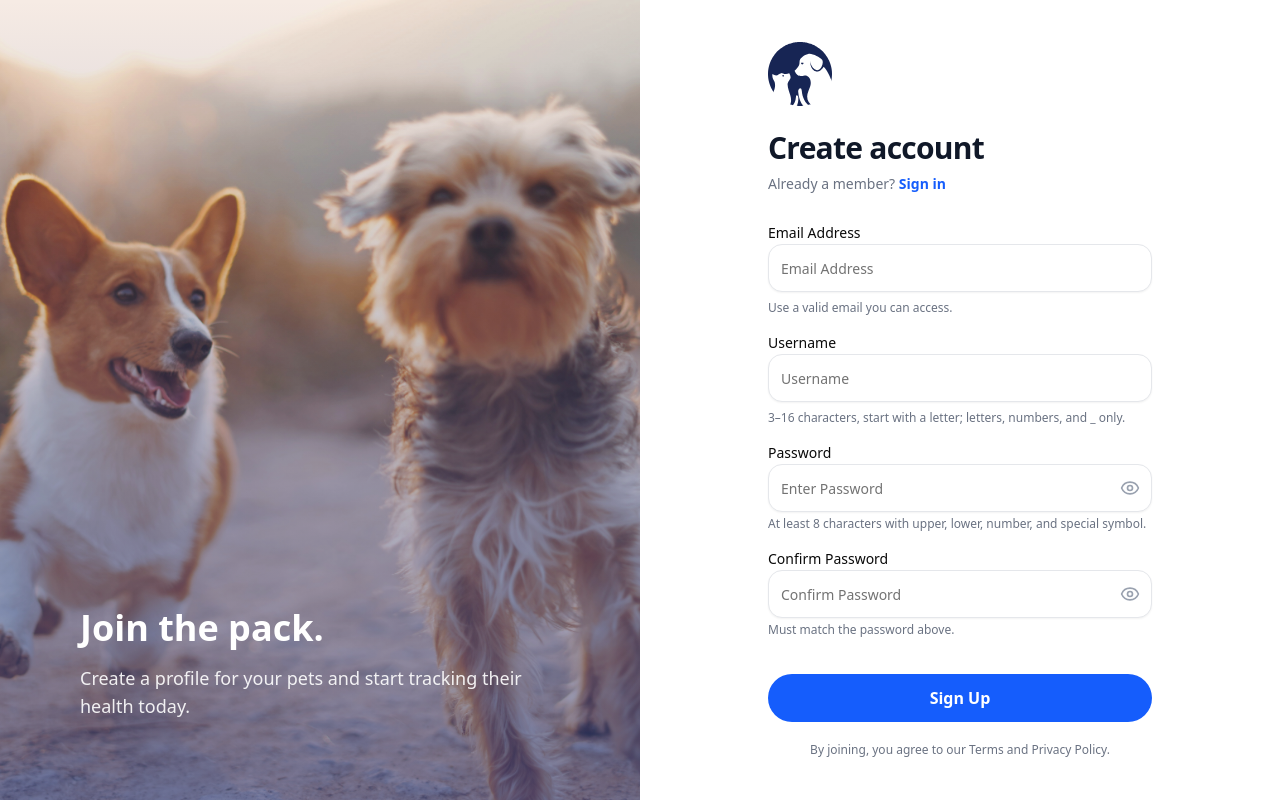
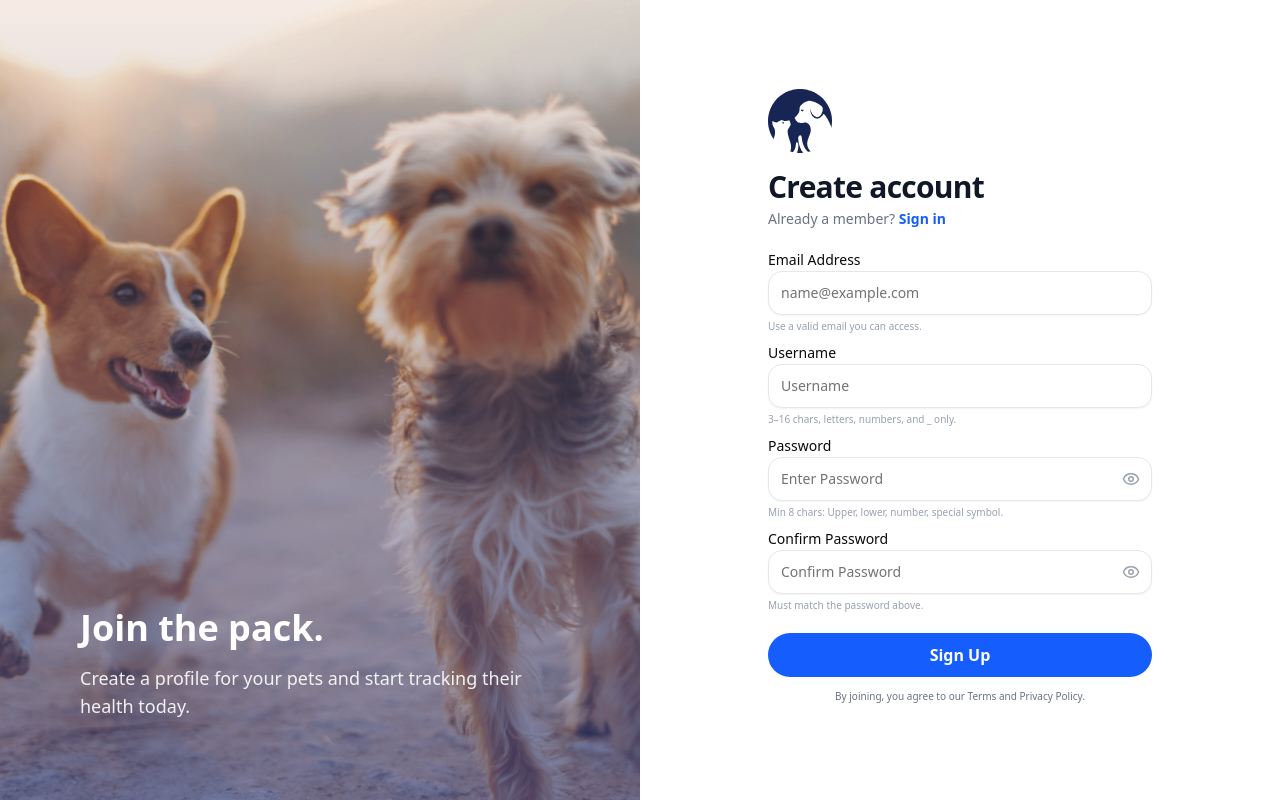
Before and after one commit to coco1oco/CSync, a React (Vite) app: page /SignUp in a window 1280 px wide. Built offline with nearby package versions, Linux system fonts and the light colour scheme; no server answers.

Commit message:
Pushing to main

```diff
--- a/src/components/BottomNavigation.tsx
+++ b/src/components/BottomNavigation.tsx
@@ -1,14 +1,14 @@
 // src/components/BottomNavigation.tsx
 
 // Import navigation and icon components
-import HomeIcon from '@/assets/Home.svg';
-import MessageIcon from '@/assets/Message.svg';
-import NotificationIcon from '@/assets/Notification.svg';
-import PetIcon from '@/assets/Pet.svg';
-import { useNavigate, useLocation } from 'react-router-dom';
-import type { UserRole } from '@/types';
-import type { JSX } from 'react';
-import { Home } from 'lucide-react';
+import HomeIcon from "@/assets/Home.svg";
+import MessageIcon from "@/assets/Message.svg";
+import NotificationIcon from "@/assets/Notification.svg";
+import PetIcon from "@/assets/Pet.svg";
+import { useNavigate, useLocation } from "react-router-dom";
+import type { UserRole } from "@/types";
+import type { JSX } from "react";
+import { Home } from "lucide-react";
 
 // Props: current user's role
 interface BottomNavigationProps {
@@ -16,7 +16,9 @@ interface BottomNavigationProps {
 }
 
 // Bottom navigation bar component (fixed at bottom of screen)
-export function BottomNavigation({ userRole }: Readonly<BottomNavigationProps>): JSX.Element {
+export function BottomNavigation({
+  userRole,
+}: Readonly<BottomNavigationProps>): JSX.Element {
   // React Router hook to navigate to different pages
   const navigate = useNavigate();
   // React Router hook to get current page path
@@ -28,14 +30,14 @@ export function BottomNavigation({ userRole }: Readonly<BottomNavigationProps>):
   // Navigation items configuration
   // Each has: path (where to go), icon (which lucide icon), label (for accessibility)
   const navItems = [
-    { path: '/', icon: HomeIcon, label: 'Home' },
-    { path: '/messages', icon: MessageIcon, label: 'Messages' },
-    { path: '/notifications', icon: NotificationIcon, label: 'Notifications' },
+    { path: "/", icon: HomeIcon, label: "Home" },
+    { path: "/messages", icon: MessageIcon, label: "Messages" },
+    { path: "/notifications", icon: NotificationIcon, label: "Notifications" },
     // 4th item changes based on role
     {
-      path: userRole === 'admin' ? '/admin' : '/rewards',
-      icon: userRole === 'admin' ? PetIcon : PetIcon,
-      label: userRole === 'admin' ? 'PetDashboard' : 'Rewards',
+      path: userRole === "admin" ? "/admin" : "/rewards",
+      icon: userRole === "admin" ? PetIcon : PetIcon,
+      label: userRole === "admin" ? "PetDashboard" : "Rewards",
     },
   ];
 
@@ -52,18 +54,16 @@ export function BottomNavigation({ userRole }: Readonly<BottomNavigationProps>):
             className={`flex flex-col items-center gap-1 rounded-lg p-2 transition-colors ${
               // Style changes if this is the active page
               isActive(path)
-                ? 'text-gray-900'
-                : 'text-gray-500 hover:text-gray-700'
+                ? "text-gray-900"
+                : "text-gray-500 hover:text-gray-700"
             }`}
             aria-label={label}
           >
             {/* Icon component */}
-            <span className={`h-6 w-6 ${isActive(path) ? 'fill-current' : ''}`}>
+            <span className={`h-6 w-6 ${isActive(path) ? "fill-current" : ""}`}>
               <img src={Icon} alt={label} className="h-6 w-6" />
             </span>
-
           </button>
-
         ))}
       </div>
     </nav>
--- a/src/pages/Authentication/SignUp.tsx
+++ b/src/pages/Authentication/SignUp.tsx
@@ -1,4 +1,4 @@
-import { useState } from "react";
+import { useState, useEffect } from "react"; // Combined React imports
 import { Eye, EyeOff, Loader2 } from "lucide-react";
 import { Input } from "@/components/ui/input";
 import { Label } from "@/components/ui/label";
@@ -6,7 +6,6 @@ import { Button } from "@/components/ui/button";
 import { Link, useNavigate } from "react-router-dom";
 import { useAuth } from "@/context/authContext";
 import { supabase } from "@/lib/supabaseClient";
-import React from "react";
 
 import logo from "@/assets/images/Pawpal.svg";
 import heroBg from "@/assets/images/hero_2.jpg";
@@ -36,7 +35,7 @@ export default function SignUp() {
   const [passwordTouched, setPasswordTouched] = useState(false);
   const [confirmTouched, setConfirmTouched] = useState(false);
 
-  React.useEffect(() => {
+  useEffect(() => {
     if (user && !loading) {
       navigate("/ProfilePage", { replace: true });
     }
@@ -170,9 +169,7 @@ export default function SignUp() {
       const createdUser = data?.user;
 
       if (createdUser) {
-        const { error: profileError } = await supabase
-          .from("profiles")
-          .upsert([
+        const { error: profileError } = await supabase.from("profiles").upsert([
           {
             id: createdUser.id,
             email,
@@ -197,7 +194,9 @@ export default function SignUp() {
   const confirmHasError = confirmTouched && !!confirmError;
 
   return (
-    <div className="flex h-screen w-full bg-white overflow-hidden">
+    // FIX 1: Use h-[100dvh] to lock screen on mobile browsers
+    <div className="flex h-[100dvh] w-full bg-white overflow-hidden">
+      {/* LEFT SIDE: Hero Image */}
       <div className="hidden lg:flex w-1/2 bg-blue-50 relative overflow-hidden">
         <img
           src={heroBg}
@@ -208,23 +207,28 @@ export default function SignUp() {
         <div className="absolute bottom-12 left-12 text-white p-8 max-w-lg">
           <h1 className="text-4xl font-bold mb-4">Join the pack.</h1>
           <p className="text-lg opacity-90">
-            Create a profile for your pets and start tracking their health today.
+            Create a profile for your pets and start tracking their health
+            today.
           </p>
         </div>
       </div>
 
-      <div className="w-full lg:w-1/2 flex items-center justify-center p-8 overflow-y-auto">
-        <div className="w-full max-w-sm space-y-8">
+      {/* RIGHT SIDE: Form */}
+      {/* FIX 2: Changed overflow-y-auto to overflow-hidden to stop scrolling */}
+      <div className="w-full lg:w-1/2 flex items-center justify-center p-6 overflow-hidden">
+        <div className="w-full max-w-sm space-y-6">
+          {" "}
+          {/* Reduced space-y-8 to space-y-6 */}
           <div className="text-center lg:text-left">
             <img
               src={logo}
               alt="PawPal"
-              className="h-16 w-auto mx-auto lg:mx-0 mb-6"
+              className="h-16 w-auto mx-auto lg:mx-0 mb-4" // Reduced mb-6 to mb-4
             />
             <h2 className="text-3xl font-bold tracking-tight text-gray-900">
               Create account
             </h2>
-            <p className="mt-2 text-sm text-gray-500">
+            <p className="mt-1 text-sm text-gray-500">
               Already a member?{" "}
               <Link
                 to="/SignIn"
@@ -234,14 +238,13 @@ export default function SignUp() {
               </Link>
             </p>
           </div>
-
           {error && (
-            <div className="p-3 text-sm text-red-600 bg-red-50 border border-red-100 rounded-xl">
+            <div className="p-2 text-sm text-red-600 bg-red-50 border border-red-100 rounded-xl">
               {error}
             </div>
           )}
-
-          <form onSubmit={handleSignUp} className="space-y-5">
+          {/* Reduced space-y-5 to space-y-3 so it fits without scrolling */}
+          <form onSubmit={handleSignUp} className="space-y-3">
             {/* Email */}
             <div className="space-y-1">
               <Label htmlFor="email">Email Address</Label>
@@ -251,17 +254,17 @@ export default function SignUp() {
                 value={email}
                 onChange={handleEmailChange}
                 onBlur={handleEmailBlur}
-                placeholder="Email Address"
+                placeholder="name@example.com"
                 required
                 maxLength={30}
                 minLength={5}
-                className={`h-12 rounded-xl bg-white focus-visible:ring-blue-600 border ${
+                className={`h-11 rounded-xl bg-white focus-visible:ring-blue-600 border ${
                   emailHasError ? "border-red-300 bg-red-50" : "border-gray-200"
                 }`}
               />
               <p
-                className={`mt-1 text-xs ${
-                  emailHasError ? "text-red-500" : "text-gray-500"
+                className={`text-[10px] ${
+                  emailHasError ? "text-red-500" : "text-gray-400"
                 }`}
               >
                 Use a valid email you can access.
@@ -281,18 +284,18 @@ export default function SignUp() {
                 required
                 maxLength={30}
                 minLength={3}
-                className={`h-12 rounded-xl bg-white focus-visible:ring-blue-600 border ${
+                className={`h-11 rounded-xl bg-white focus-visible:ring-blue-600 border ${
                   usernameHasError
                     ? "border-red-300 bg-red-50"
                     : "border-gray-200"
                 }`}
               />
               <p
-                className={`mt-1 text-xs ${
-                  usernameHasError ? "text-red-500" : "text-gray-500"
+                className={`text-[10px] ${
+                  usernameHasError ? "text-red-500" : "text-gray-400"
                 }`}
               >
-                3–16 characters, start with a letter; letters, numbers, and _ only.
+                3–16 chars, letters, numbers, and _ only.
               </p>
             </div>
 
@@ -310,7 +313,7 @@ export default function SignUp() {
                   required
                   maxLength={30}
                   minLength={8}
-                  className={`h-12 rounded-xl bg-white focus-visible:ring-blue-600 pr-10 border ${
+                  className={`h-11 rounded-xl bg-white focus-visible:ring-blue-600 pr-10 border ${
                     passwordHasError
                       ? "border-red-300 bg-red-50"
                       : "border-gray-200"
@@ -321,15 +324,15 @@ export default function SignUp() {
                   onClick={() => setShowPassword((prev) => !prev)}
                   className="absolute right-3 top-1/2 -translate-y-1/2 text-gray-400 hover:text-gray-600"
                 >
-                  {showPassword ? <EyeOff size={20} /> : <Eye size={20} />}
+                  {showPassword ? <EyeOff size={18} /> : <Eye size={18} />}
                 </button>
               </div>
               <p
-                className={`mt-1 text-xs ${
-                  passwordHasError ? "text-red-500" : "text-gray-500"
+                className={`text-[10px] ${
+                  passwordHasError ? "text-red-500" : "text-gray-400"
                 }`}
               >
-                At least 8 characters with upper, lower, number, and special symbol.
+                Min 8 chars: Upper, lower, number, special symbol.
               </p>
             </div>
 
@@ -346,7 +349,7 @@ export default function SignUp() {
                   placeholder="Confirm Password"
                   required
                   minLength={8}
-                  className={`h-12 rounded-xl bg-white focus-visible:ring-blue-600 pr-10 border ${
+                  className={`h-11 rounded-xl bg-white focus-visible:ring-blue-600 pr-10 border ${
                     confirmHasError
                       ? "border-red-300 bg-red-50"
                       : "border-gray-200"
@@ -354,17 +357,19 @@ export default function SignUp() {
                 />
                 <button
                   type="button"
-                  onClick={() =>
-                    setShowConfirmPassword((prev) => !prev)
-                  }
+                  onClick={() => setShowConfirmPassword((prev) => !prev)}
                   className="absolute right-3 top-1/2 -translate-y-1/2 text-gray-400 hover:text-gray-600"
                 >
-                  {showConfirmPassword ? <EyeOff size={20} /> : <Eye size={20} />}
+                  {showConfirmPassword ? (
+                    <EyeOff size={18} />
+                  ) : (
+                    <Eye size={18} />
+                  )}
                 </button>
               </div>
               <p
-                className={`mt-1 text-xs ${
-                  confirmHasError ? "text-red-500" : "text-gray-500"
+                className={`text-[10px] ${
+                  confirmHasError ? "text-red-500" : "text-gray-400"
                 }`}
               >
                 Must match the password above.
@@ -374,12 +379,12 @@ export default function SignUp() {
             <Button
               type="submit"
               disabled={signingUp}
-              className="w-full h-12 rounded-full bg-blue-600 hover:bg-blue-700 text-white font-bold text-md mt-4"
+              className="w-full h-11 rounded-full bg-blue-600 hover:bg-blue-700 text-white font-bold text-md mt-2"
             >
               {signingUp ? <Loader2 className="animate-spin" /> : "Sign Up"}
             </Button>
 
-            <p className="text-xs text-center text-gray-500">
+            <p className="text-[10px] text-center text-gray-500 pb-2">
               By joining, you agree to our Terms and Privacy Policy.
             </p>
           </form>
--- a/src/pages/Authentication/Unauthorized.tsx
+++ b/src/pages/Authentication/Unauthorized.tsx
@@ -1,14 +1,46 @@
-// src/pages/Unauthorized.tsx
 import { Link } from "react-router-dom";
+import { ShieldAlert, ArrowLeft } from "lucide-react";
+import { Button } from "@/components/ui/button";
 
 export default function Unauthorized() {
   return (
-    <main style={{ padding: "1rem" }}>
-      <h1>Unauthorized</h1>
-      <p>You don’t have permission to view this page.</p>
-      <p>
-        <Link to="/">Go back to dashboard</Link>
-      </p>
-    </main>
+    <div className="flex h-[100dvh] w-full items-center justify-center bg-gray-50 p-6">
+      <div className="w-full max-w-md text-center space-y-6">
+        {/* Icon Container */}
+        <div className="mx-auto flex h-20 w-20 items-center justify-center rounded-full bg-red-50">
+          <ShieldAlert className="h-10 w-10 text-red-500" />
+        </div>
+
+        {/* Text Content */}
+        <div className="space-y-2">
+          <h1 className="text-3xl font-black text-gray-900 tracking-tight">
+            Access Denied
+          </h1>
+          <p className="text-gray-500 text-sm leading-relaxed">
+            Sorry, you don't have permission to view this page. This area is
+            restricted to administrators.
+          </p>
+        </div>
+
+        {/* Action Button */}
+        <Button
+          asChild
+          className="w-full h-12 rounded-full bg-blue-600 hover:bg-blue-700 text-white font-bold shadow-sm"
+        >
+          <Link to="/">Go back to Home</Link>
+        </Button>
+
+        {/* Alternative Link */}
+        <div className="mt-4">
+          <Link
+            to="/SignIn"
+            className="inline-flex items-center text-sm font-medium text-gray-400 hover:text-gray-600 transition-colors"
+          >
+            <ArrowLeft className="mr-2 h-4 w-4" />
+            Switch Account
+          </Link>
+        </div>
+      </div>
+    </div>
   );
 }
--- a/src/pages/UsersD/UserHomePage.tsx
+++ b/src/pages/UsersD/UserHomePage.tsx
@@ -2,20 +2,20 @@
 // User feed - read-only, see all events with engagement features
 
 // Import React hooks
-import { useEffect, useState, type JSX } from 'react';
+import { useEffect, useState, type JSX } from "react";
 // Import useNavigate for page navigation
-import { useNavigate } from 'react-router-dom';
+import { useNavigate } from "react-router-dom";
 // Import Supabase client
-import { supabase } from '@/lib/supabaseClient';
+import { supabase } from "@/lib/supabaseClient";
 // Import event type
 // Import event type
-import type { OutreachEvent } from '@/types';
+import type { OutreachEvent } from "@/types";
 // Import shared components
-import { EventCard } from '@/components/EventCard';
-import { BottomNavigation } from '@/components/BottomNavigation';
-import { Header } from '@/components/Header';  // NEW: Import Header component
+import { EventCard } from "@/components/EventCard";
+import { BottomNavigation } from "@/components/BottomNavigation";
+import { Header } from "@/components/Header"; // NEW: Import Header component
 // Import icons from lucide-react
-import { Heart, MessageCircle } from 'lucide-react';
+import { Heart, MessageCircle } from "lucide-react";
 
 // Component function - user home page
 export function UserHomePage(): JSX.Element {
@@ -24,11 +24,15 @@ export function UserHomePage(): JSX.Element {
   // State: whether data is still loading
   const [loading, setLoading] = useState(true);
   // State: track which events user has liked (event id -> true/false)
-  const [likedEvents, setLikedEvents] = useState<{ [key: string]: boolean }>({});
+  const [likedEvents, setLikedEvents] = useState<{ [key: string]: boolean }>(
+    {}
+  );
   // State: track like counts for each event
   const [likeCounts, setLikeCounts] = useState<{ [key: string]: number }>({});
   // State: track comment counts for each event
-  const [commentCounts, setCommentCounts] = useState<{ [key: string]: number }>({});
+  const [commentCounts, setCommentCounts] = useState<{ [key: string]: number }>(
+    {}
+  );
   // Hook to navigate to different pages
   const navigate = useNavigate();
 
@@ -39,11 +43,11 @@ export function UserHomePage(): JSX.Element {
       try {
         // Query all outreach_events from Supabase
         const { data, error } = await supabase
-          .from('outreach_events')
+          .from("outreach_events")
           // Join with profiles table to get admin info (username, avatar)
-          .select('*, admin:profiles(id, username, avatar_url)')
+          .select("*, admin:profiles(id, username, avatar_url)")
           // Sort: newest events first
-          .order('created_at', { ascending: false });
+          .order("created_at", { ascending: false });
 
         // If no error and data exists, store it in state
         if (!error && data) {
@@ -52,7 +56,7 @@ export function UserHomePage(): JSX.Element {
 
           // Initialize like counts (in real app, fetch from database)
           const counts: { [key: string]: number } = {};
-          data.forEach(event => {
+          data.forEach((event) => {
             // Set random like count for demo (1-50)
             counts[event.id] = Math.floor(Math.random() * 50) + 1;
           });
@@ -60,7 +64,7 @@ export function UserHomePage(): JSX.Element {
 
           // Initialize comment counts (in real app, fetch from database)
           const comments: { [key: string]: number } = {};
-          data.forEach(event => {
+          data.forEach((event) => {
             // Set random comment count for demo (0-10)
             comments[event.id] = Math.floor(Math.random() * 10);
           });
@@ -68,7 +72,7 @@ export function UserHomePage(): JSX.Element {
         }
       } catch (err) {
         // Log any errors to console for debugging
-        console.error('Error fetching events:', err);
+        console.error("Error fetching events:", err);
       } finally {
         // Stop loading whether successful or not
         setLoading(false);
@@ -94,8 +98,8 @@ export function UserHomePage(): JSX.Element {
     setLikeCounts({
       ...likeCounts,
       [eventId]: isLiked
-        ? (likeCounts[eventId] || 0) - 1  // Decrease if already liked
-        : (likeCounts[eventId] || 0) + 1,  // Increase if not liked
+        ? (likeCounts[eventId] || 0) - 1 // Decrease if already liked
+        : (likeCounts[eventId] || 0) + 1, // Increase if not liked
     });
   };
 
@@ -128,7 +132,9 @@ export function UserHomePage(): JSX.Element {
             {/* Empty state text */}
             <p className="text-gray-500 text-sm">No posts yet</p>
             {/* Subtext */}
-            <p className="text-gray-400 text-xs mt-1">Check back soon for updates!</p>
+            <p className="text-gray-400 text-xs mt-1">
+              Check back soon for updates!
+            </p>
           </div>
         )}
 
@@ -158,16 +164,16 @@ export function UserHomePage(): JSX.Element {
                   className={`flex items-center gap-1 transition-colors ${
                     // If user liked, show red color
                     likedEvents[event.id]
-                      ? 'text-red-500'
-                      // If not liked, show gray
-                      : 'text-gray-600 hover:text-gray-900'
+                      ? "text-red-500"
+                      : // If not liked, show gray
+                        "text-gray-600 hover:text-gray-900"
                   }`}
                 >
                   {/* Heart icon - filled if liked */}
                   <Heart
                     className="h-5 w-5"
                     // Fill the heart if liked
-                    fill={likedEvents[event.id] ? 'currentColor' : 'none'}
+                    fill={likedEvents[event.id] ? "currentColor" : "none"}
                   />
                   {/* Like count */}
                   <span className="text-sm font-medium">
@@ -178,7 +184,7 @@ export function UserHomePage(): JSX.Element {
                 {/* Comment button */}
                 <button
                   // Navigate to comments page (not implemented yet)
-                  onClick={() => alert('Comments coming soon!')}
+                  onClick={() => alert("Comments coming soon!")}
                   // Styling: gray text with hover
                   className="flex items-center gap-1 text-gray-600 hover:text-gray-900 transition-colors"
                 >
```
Lines whose indentation alone changed are shown as unchanged.
